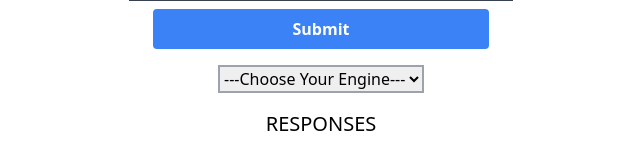
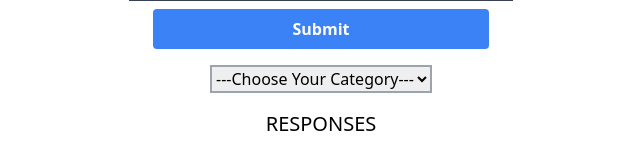
Before and after one commit to Stark-program/Shopify-Front-End-Developer-Intern-Challenge, a Next.js app: page / in a window 1280 px wide. Shown: the part 589-744 px from the top of the page, without its empty margins (319-959 px from the left). Built offline with nearby package versions, Linux system fonts and the light colour scheme.

Commit message:
spelling fix

```diff
--- a/pages/index.tsx
+++ b/pages/index.tsx
@@ -316,7 +316,7 @@ const Home: NextPage = () => {
             }
           }}
         >
-          <option value="none">---Choose Your Engine---</option>
+          <option value="none">---Choose Your Category---</option>
           <option value="completion">Completion</option>
           <option value="answer">Answer</option>
           <option value="edits">Edit</option>
```
